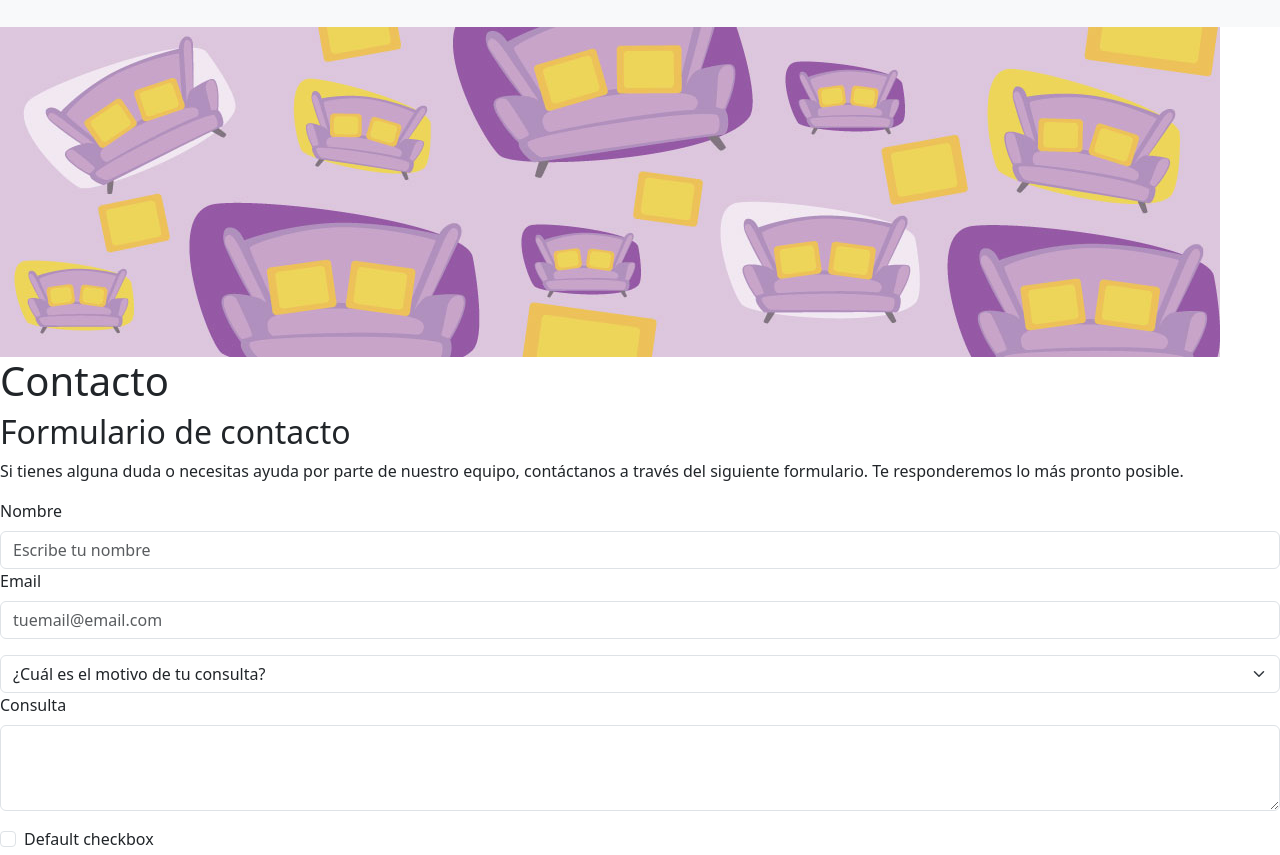
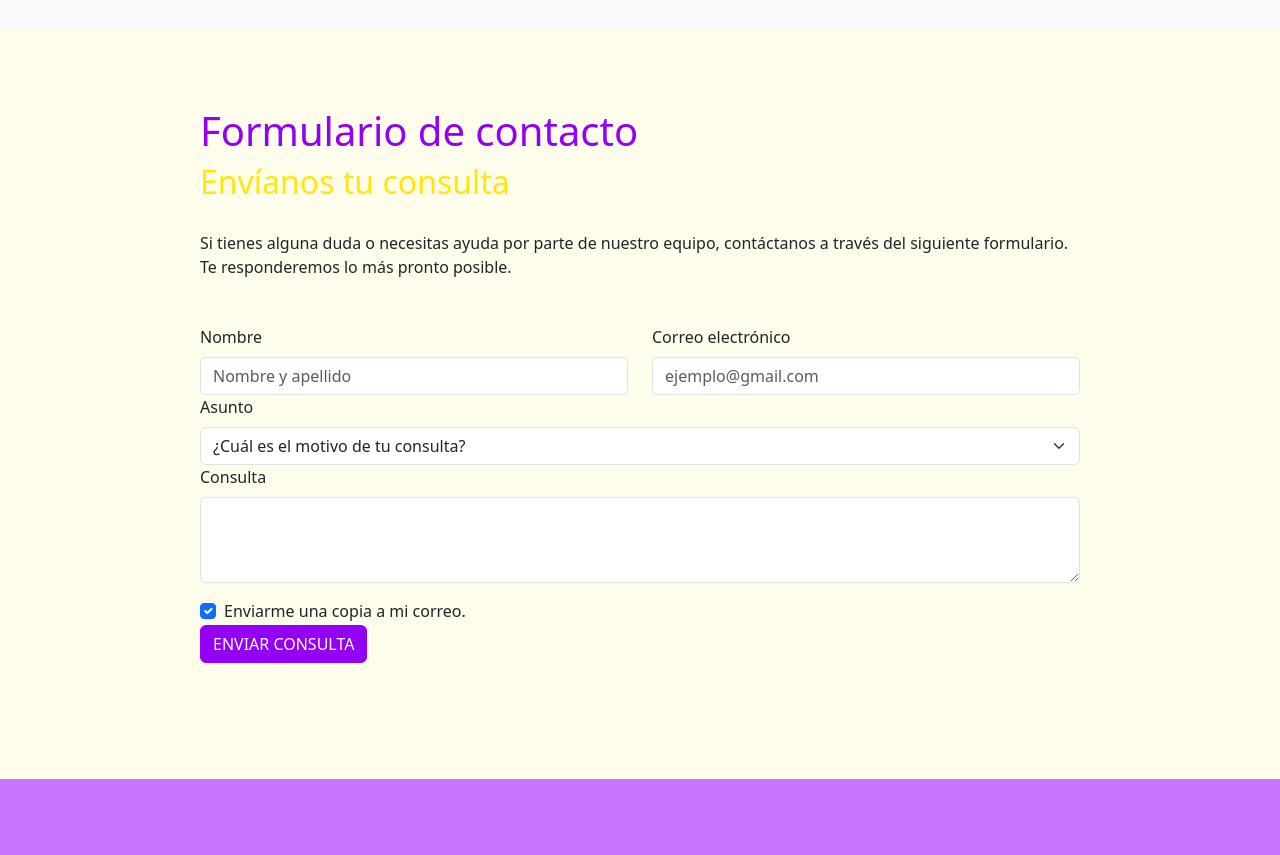
Before and after one commit to alesendraferrer/desarrolloweb-mobiler, a plain HTML site: page paginas/contacto.html in a window 1280 px wide. Shown: the part 89-944 px from the top of the page. Drawn offline with nearby package versions, Linux system fonts and the light colour scheme.

Commit message:
Actualización

```diff
--- a/paginas/contacto.html
+++ b/paginas/contacto.html
@@ -1,19 +1,24 @@
 <!DOCTYPE html>
 <html lang="es">
+
 <head>
     <meta charset="UTF-8">
     <meta name="viewport" content="width=device-width, initial-scale=1.0">
-    <link href="https://cdn.jsdelivr.net/npm/bootstrap@5.3.3/dist/css/bootstrap.min.css" rel="stylesheet" integrity="sha384-QWTKZyjpPEjISv5WaRU9OFeRpok6YctnYmDr5pNlyT2bRjXh0JMhjY6hW+ALEwIH" crossorigin="anonymous">
+    <link href="https://cdn.jsdelivr.net/npm/bootstrap@5.3.3/dist/css/bootstrap.min.css" rel="stylesheet"
+        integrity="sha384-QWTKZyjpPEjISv5WaRU9OFeRpok6YctnYmDr5pNlyT2bRjXh0JMhjY6hW+ALEwIH" crossorigin="anonymous">
     <link rel="stylesheet" href="../style.css">
     <title>CONTACTO | Mobiler | comunidad de alquiler, leasing y compraventa de bienes muebles</title>
 </head>
+
 <body>
 
     <header class="header">
         <nav class="navbar navbar-expand-lg bg-body-tertiary">
             <div class="container-fluid">
                 <a class="navbar-brand" href="#"> <img src="../imagenes/logo.png" alt="Bootstrap"></a>
-                <button class="navbar-toggler" type="button" data-bs-toggle="collapse" data-bs-target="#navbarSupportedContent" aria-controls="navbarSupportedContent" aria-expanded="false" aria-label="Toggle navigation">
+                <button class="navbar-toggler" type="button" data-bs-toggle="collapse"
+                    data-bs-target="#navbarSupportedContent" aria-controls="navbarSupportedContent"
+                    aria-expanded="false" aria-label="Toggle navigation">
                     <span class="navbar-toggler-icon"></span>
                 </button>
                 <div class="collapse navbar-collapse" id="navbarSupportedContent">
@@ -26,7 +31,8 @@
                     </ul>
 
                     <form class="d-flex" role="search">
-                        <input class="form-control me-2" type="search" placeholder="Quiero encontrar..." aria-label="Search">
+                        <input class="form-control me-2" type="search" placeholder="Quiero encontrar..."
+                            aria-label="Search">
                         <button class="btn btn-outline-success" type="submit">Buscar</button>
                     </form>
                 </div>
@@ -34,51 +40,46 @@
         </nav>
     </header>
 
-
     <main>
-        <section>
-            <img src="../imagenes/breadcrumb.jpg" alt="">
-            <h1>Contacto</h1>
-        </section>
-        <!--<article>
-            <h2>Artículo Relevante</h2>
-            <p>Contenido del artículo.</p>
-        </article>-->
-        <section>
-            <h2>Formulario de contacto</h2>
-            <p>Si tienes alguna duda o necesitas ayuda por parte de nuestro equipo, contáctanos a través del siguiente formulario. Te responderemos lo más pronto posible. </p>
+        <section class="formulario-de-contacto">
+            <h1 class="h1-contacto">Formulario de contacto</h1>
+            <h2 class="h2-contacto">Envíanos tu consulta</h2>
+            <p>Si tienes alguna duda o necesitas ayuda por parte de nuestro equipo, contáctanos a través del siguiente
+                formulario. Te responderemos lo más pronto posible. </p>
+            <article class="campos-formulario-de-contacto">
+                <div class="row">
+                    <div class="col">
+                        <label for="exampleFormControlTextarea1" class="form-label">Nombre</label>
+                        <input type="text" class="form-control" placeholder="Nombre y apellido" aria-label="First name">
+                    </div>
+                    <div class="col">
+                        <label for="exampleFormControlTextarea1" class="form-label">Correo electrónico</label>
+                        <input type="email" class="form-control" id="exampleFormControlInput1"
+                            placeholder="ejemplo@gmail.com">
+                    </div>
+                </div>
                 <div class="mb-3">
-                <label for="exampleFormControlInput1" class="form-label">Nombre</label>
-                <input type="text" class="form-control" id="exampleFormControlInput1" placeholder="Escribe tu nombre">
-                <label for="exampleFormControlInput1" class="form-label">Email</label>
-                <input type="email" class="form-control" id="exampleFormControlInput1" placeholder="tuemail@email.com">
-              </div>
+                    <label for="exampleFormControlTextarea1" class="form-label">Asunto</label>
                     <select class="form-select" aria-label="Default select example">
                         <option selected>¿Cuál es el motivo de tu consulta?</option>
                         <option value="1">No puedo publicar</option>
                         <option value="2">Tuve un problema con un usuario</option>
                         <option value="3">Quisiera más información acerca de los contratos</option>
+                </div>
                 </select>
                 <div class="mb-3">
                     <label for="exampleFormControlTextarea1" class="form-label">Consulta</label>
                     <textarea class="form-control" id="exampleFormControlTextarea1" rows="3"></textarea>
                 </div>
                 <div class="form-check">
-                <input class="form-check-input" type="checkbox" value="" id="flexCheckDefault">
-                <label class="form-check-label" for="flexCheckDefault">
-                  Default checkbox
-                </label>
-              </div>
-              <div class="form-check">
                     <input class="form-check-input" type="checkbox" value="" id="flexCheckChecked" checked>
-                <label class="form-check-label" for="flexCheckChecked">
-                  Checked checkbox
+                    Enviarme una copia a mi correo.
                     </label>
                 </div>
                 <div>
-                <button class="btn btn-primary" type="submit">Submit form</button>
+                    <button class="btn btn-primary" type="submit">ENVIAR CONSULTA</button>
                 </div>
-
+            </article>
         </section>
     </main>
 
@@ -100,9 +101,12 @@
                         <h2 class="h2-footer">ARTÍCULOS</h2>
                         <ul>
                             <li><a class="a-footer" href="#">Sobre la economía colaborativa y el consumo</a></li>
-                          <li><a class="a-footer" href="./paginas/sobre_mobiler.html">Tendencias de la economía circular</a></li>
-                          <li><a class="a-footer" href="./paginas/publicaciones.html">Generación Z: ya no quieren ser propietarios</a></li>
-                          <li><a class="a-footer" href="./paginas/contacto.html">Una moda europea: bienes de segunda mano</a></li>
+                            <li><a class="a-footer" href="./paginas/sobre_mobiler.html">Tendencias de la economía
+                                    circular</a></li>
+                            <li><a class="a-footer" href="./paginas/publicaciones.html">Generación Z: ya no quieren ser
+                                    propietarios</a></li>
+                            <li><a class="a-footer" href="./paginas/contacto.html">Una moda europea: bienes de segunda
+                                    mano</a></li>
                             <li><a class="a-footer" href="./paginas/publicar.html">Decoración infantil low-cost</a></li>
                         </ul>
                     </div>
@@ -130,7 +134,10 @@
         </section>
     </footer>
 
-    <script src="https://cdn.jsdelivr.net/npm/bootstrap@5.3.3/dist/js/bootstrap.bundle.min.js" integrity="sha384-YvpcrYf0tY3lHB60NNkmXc5s9fDVZLESaAA55NDzOxhy9GkcIdslK1eN7N6jIeHz" crossorigin="anonymous"></script>
+    <script src="https://cdn.jsdelivr.net/npm/bootstrap@5.3.3/dist/js/bootstrap.bundle.min.js"
+        integrity="sha384-YvpcrYf0tY3lHB60NNkmXc5s9fDVZLESaAA55NDzOxhy9GkcIdslK1eN7N6jIeHz"
+        crossorigin="anonymous"></script>
 
 </body>
+
 </html>
--- a/style.css
+++ b/style.css
@@ -32,6 +32,17 @@
     font-size: 26px;
 }
 
+.h2-categorias {
+    color: #808080;
+    margin-top: 100px;
+    margin-bottom: 80px;
+}
+
+.h2-contacto {
+    color: #FFE70A;
+    margin-bottom: 30px;
+}
+
 .section-publicaciones {
     margin: 40px;
     margin-bottom: 100px;
@@ -43,10 +54,8 @@
     margin-bottom: 80px;
 }
 
-.h2-categorias {
-    color: #808080;
-    margin-top: 100px;
-    margin-bottom: 80px;
+.h1-contacto {
+    color: #9301F5;
 }
 
 .contenedor-header {
@@ -130,3 +139,15 @@ a {
     padding-top: 30px;
     padding-bottom: 10px;
 }
+
+.formulario-de-contacto {
+    background-color: #fefceb;
+    padding-top: 80px;
+    padding-left: 200px;
+    padding-right: 200px;
+    padding-bottom: 100px;
+}
+
+.campos-formulario-de-contacto {
+    padding-top: 30px;
+}
```
Lines whose indentation alone changed are shown as unchanged.
